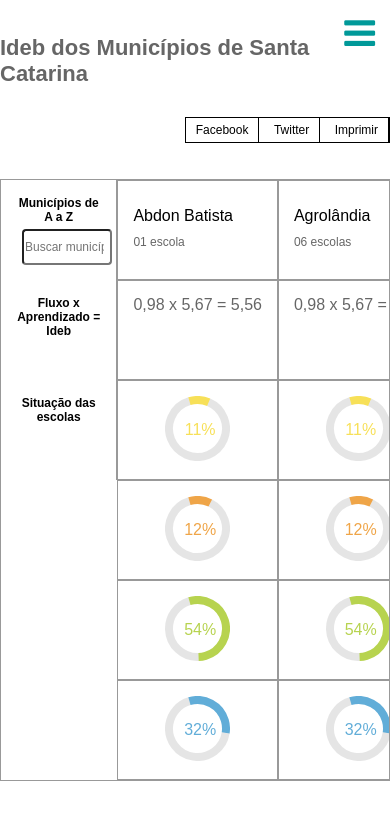
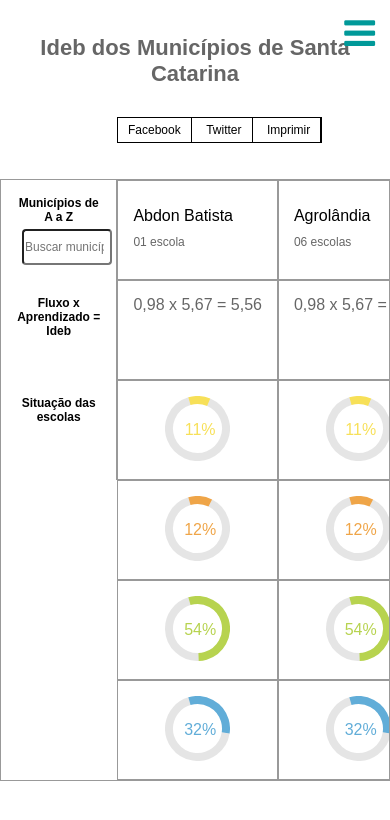
Before and after one commit to matheuslc/desafio-meritt-2, a website: page index.html in a window 390 px wide. Drawn offline with nearby package versions, Linux system fonts and the light colour scheme; files that its build step writes are made by us from their sources.

Commit message:
Responsive header fix

```diff
--- a/css/less/ideb.less
+++ b/css/less/ideb.less
@@ -229,6 +229,16 @@
     display: inline-block;
   }
 
+  .ideb-title {
+    text-align: center;
+    padding: 0 10px;
+  }
+
+  .social-list {
+    float: left;
+    margin-left: 30%;
+  }
+
   // Utility class
 
   .mobile-hidden {
--- a/js/main.js
+++ b/js/main.js
@@ -240,6 +240,11 @@
     APP.searchCity('js/data/ideb.json', $(this).val());
   });
 
+  // Responsivo Menu Anchor
+  $('.anchor').on('click', function() {
+    $('body').toggleClass('menu-active');
+  });
+
   APP.init(function() {
 
     APP.progress();
```
Also changed, not shown: css/main.css, js/main.min.js, 2 other files.
